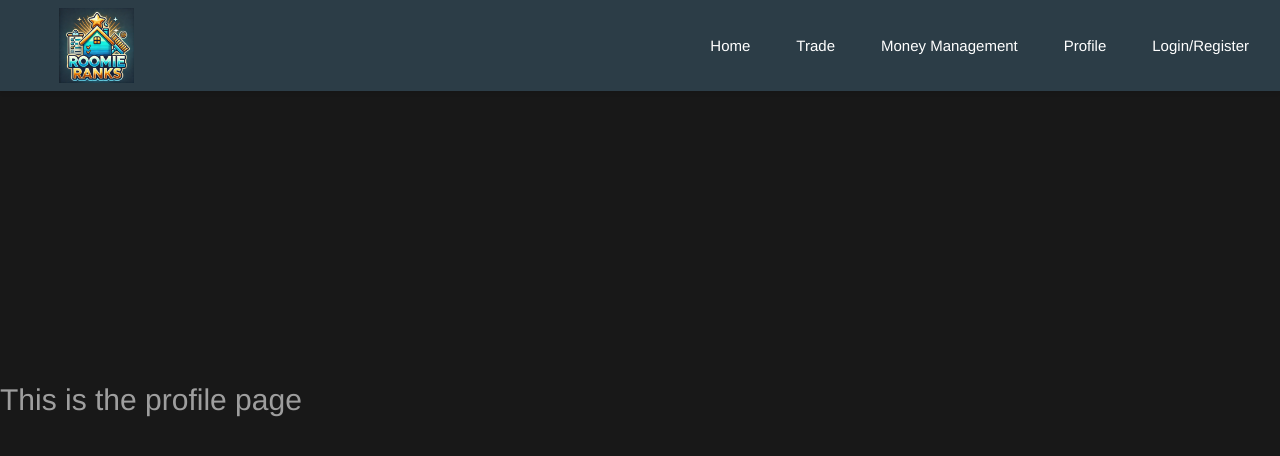
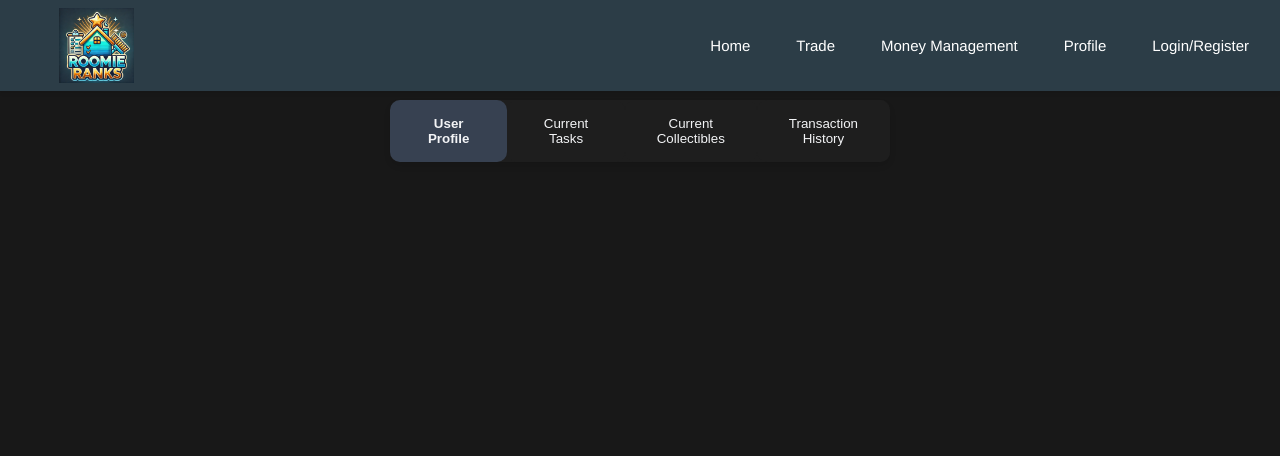
Before and after one commit to Timber868/RoomieRanks, a Vue app in the folder RoomieRanks-Frontend/: page /profile in a window 1280 px wide. Shown: the top 456 px of the page. Built offline with nearby package versions, Linux system fonts and the light colour scheme.

Commit message:
Added more skeleton shtuff

```diff
--- a/RoomieRanks-Frontend/src/router/index.ts
+++ b/RoomieRanks-Frontend/src/router/index.ts
@@ -4,6 +4,7 @@ import LoginView from '@/views/LoginView.vue'
 import MoneyView from '@/views/MoneyView.vue'
 import ProfileView from '@/views/ProfileView.vue'
 import TradeView from '@/views/TradeView.vue'
+import RegisterView from '@/views/RegisterView.vue'
 
 
 const router = createRouter({
@@ -31,6 +32,10 @@ const router = createRouter({
       path: '/profile',
       name: 'Profile',
       component: ProfileView,
+    },    {
+      path: '/register',
+      name: 'Register',
+      component: RegisterView,
     },
   ],
 })
--- a/RoomieRanks-Frontend/src/views/ProfileView.vue
+++ b/RoomieRanks-Frontend/src/views/ProfileView.vue
@@ -1,7 +1,30 @@
 <template>
-  <div class="about">
-    <h1>This is the profile page</h1>
-  </div>
+   <div class="tabs">
+        <button
+            class="tab"
+            :class="{ active: activeTab === 'profile' }"
+            @click="activeTab = 'profile'">
+            User Profile</button>
+        <button
+            class="tab"
+            :class="{ active: activeTab === 'chores' }"
+            @click="activeTab = 'chores'"
+        >
+        Current Tasks </button>
+        <button
+            class="tab"
+            :class="{ active: activeTab === 'collectibles' }"
+            @click="activeTab = 'collectibles'"
+        >
+        Current Collectibles </button>
+
+        <button
+            class="tab"
+            :class="{ active: activeTab === 'history' }"
+            @click="activeTab = 'history'"
+        >
+        Transaction History </button>
+    </div>
 </template>
 
 <style>
@@ -12,4 +35,70 @@
     align-items: center;
   }
 }
+
+.tabs {
+    display: flex;
+    justify-content: space-between;
+    margin-bottom: 1rem;
+    margin-top: 100px;
+    margin-left: auto;
+    margin-right: auto;
+    width: 500px;
+    background-color: #1e1e1e;
+    border-radius: 10px;
+    box-shadow: 0 4px 6px rgba(0, 0, 0, 0.1);
+}
+
+.tab {
+    margin-left: auto;
+    margin-right: auto;
+    padding: 1rem 2rem;
+    cursor: pointer;
+    border: none;
+    border-radius: 10px;
+    background-color: #1e1e1e;
+    color: rgba(243, 244, 246, 1);
+    transition: background-color 0.3s;
+    flex: 1;
+    text-align: center;
+}
+
+.tab:last-child {
+    border-right: none;
+}
+
+.tab:hover {
+    background: rgba(55, 65, 81, 1);
+}
+
+.tab.active {
+    background: rgba(55, 65, 81, 1);
+    font-weight: bold;
+}
+
+.tab-content {
+    display: none;
+    width: 500px;
+    text-align: center;
+    margin-top: 1rem;
+    background-color: #1e1e1e;
+    padding: 1rem;
+    border-radius: 8px;
+    box-shadow: 0 4px 6px rgba(0, 0, 0, 0.1);
+}
+
+.tab-content.active {
+    display: block;
+}
 </style>
+
+<script>
+export default {
+  name: "ProfileView",
+  data() {
+    return {
+      activeTab: "profile"
+     }
+    }
+   } // Default tab
+</script>
--- /dev/null
+++ b/RoomieRanks-Frontend/src/views/RegisterView.vue
@@ -0,0 +1,15 @@
+<template>
+    <div class="about">
+      <h1>This is the register page</h1>
+    </div>
+  </template>
+
+  <style>
+  @media (min-width: 1024px) {
+    .about {
+      min-height: 100vh;
+      display: flex;
+      align-items: center;
+    }
+  }
+  </style>
```
